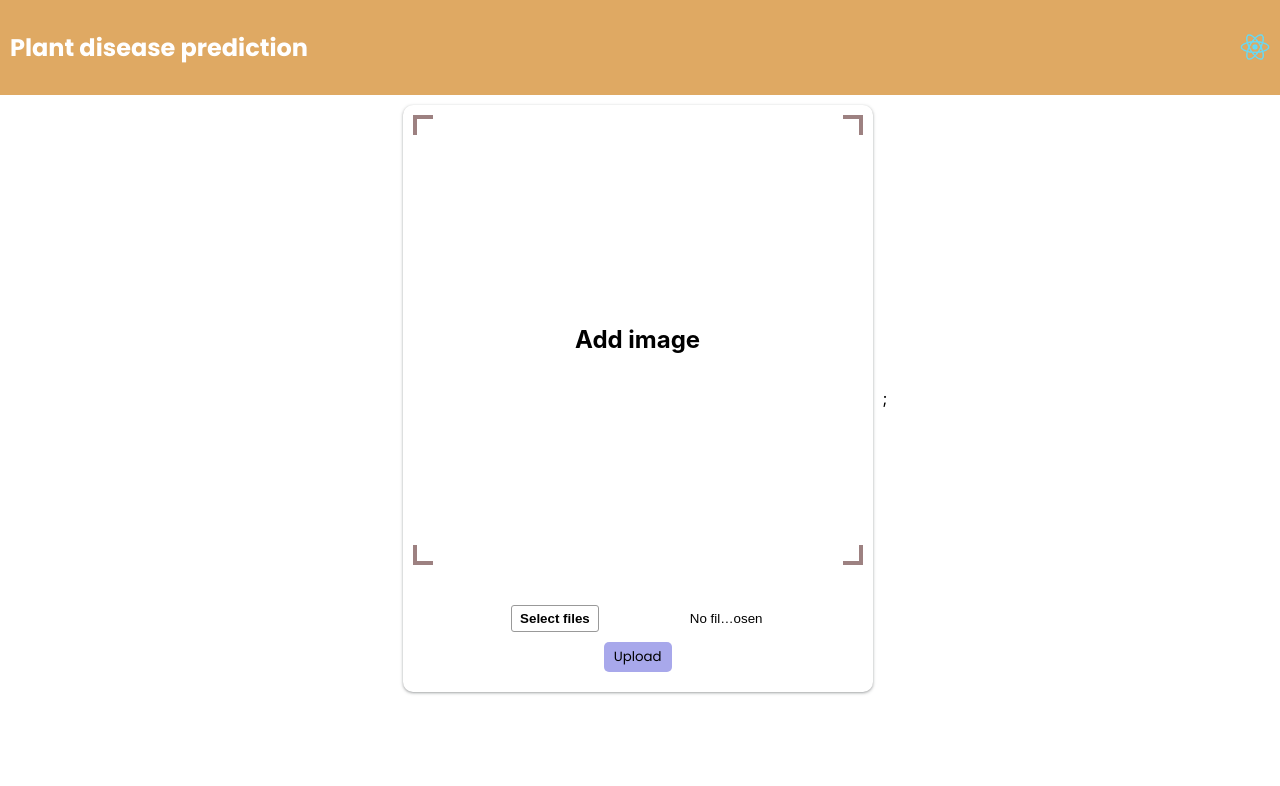
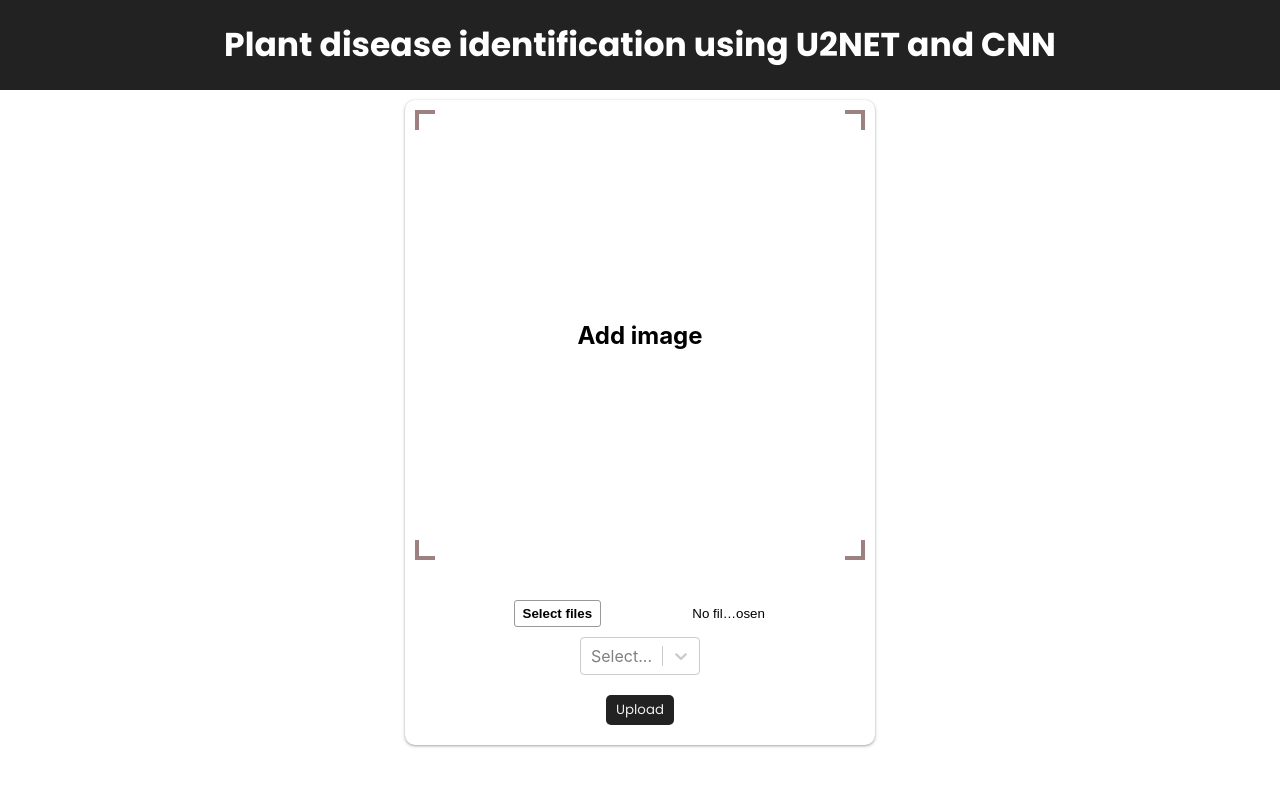
Before and after one commit to Akaash01/plant-disease, a React (Create React App) app: page / in a window 1280 px wide. Shown: the top 786 px of the page. Built offline with nearby package versions, Linux system fonts and the light colour scheme.

Commit message:
added features

```diff
--- a/package.json
+++ b/package.json
@@ -11,6 +11,7 @@
     "react-circular-progressbar": "^2.1.0",
     "react-dom": "^18.2.0",
     "react-scripts": "5.0.1",
+    "react-select": "^5.6.0",
     "web-vitals": "^2.1.4"
   },
   "scripts": {
--- a/src/components/home.js
+++ b/src/components/home.js
@@ -1,27 +1,52 @@
 import { useState } from 'react';
+import Select from 'react-select';
 import axios from 'axios';
 import { CircularProgressbar } from 'react-circular-progressbar';
 import 'react-circular-progressbar/dist/styles.css';
+import { useEffect } from 'react';
 const Home = () => {
+  const options = [
+    { value: 'Apple', label: 'Apple' },
+    { value: 'Tomato', label: 'Tomato' },
+    { value: 'Strawberry', label: 'Strawberry' },
+    { value: 'Potato', label: 'Potato' },
+    { value: 'Corn', label: 'Corn' }
+  ];
   const [file, setfile] = useState(null);
   const [result, setResult] = useState(null);
+
   const uploadImage = async () => {
     console.log(file);
+
     const formData = new FormData();
     formData.append('image', file, file.name);
+    const text = 'disease';
+    formData.append('text', text);
+    console.log(formData);
     // const res = await axios({
     //   method: 'post',
     //   url: 'http://localhost:8000/',
     //   data: formData
     // });
-    const res = { data: { confidence: 65, class: 'blackspotdisease' } };
+    const res = {
+      data: {
+        class: 'Potato__Black_rot',
+        confidence: 1.0,
+        supplement: {
+          name: 'marundhu',
+          image_url: 'image.png',
+          buy_link: 'link uh '
+        },
+        disease_brief:
+          ' Apple scab is the most common disease of apple and crabapple trees in Minnesota. Scab is caused by a fungus that infects both leaves and fruit. Scabby fruit are often unfit for eating. Infected leaves have olive green to brown spots.   Leaves with many leaf spots turn yellow and fall off early. Leaf loss weakens the tree when it occurs many years in a row. Planting disease resistant varieties is the best way to manage scab.'
+      }
+    };
     setResult(res.data);
   };
   return (
     <div className="container">
       <div className="nav-bar">
-        <h2>Plant disease prediction</h2>
-        <img src="./logo192.png" alt="" />
+        <h2>Plant disease identification using U2NET and CNN</h2>
       </div>
       <div className="main-section">
         <div className="selection-area">
@@ -37,11 +62,18 @@ const Home = () => {
             accept="image/gif, image/jpeg, image/jpg , image/png"
             onChange={(e) => setfile(e.target.files[0])}
           />
-          <button onClick={uploadImage}>Upload</button>
+          <div className="select-dropdown">
+            <Select options={options} />
           </div>
+          <button className="styled-button" onClick={uploadImage}>
+            Upload
+          </button>
+        </div>
+        {result && (
+          <>
             <div className="prediction-section">
               {console.log(result)}
-          {result && (
+
               <div className="result-card">
                 <div className="progressBar">
                   <CircularProgressbar
@@ -51,9 +83,27 @@ const Home = () => {
                 </div>
                 <h3>{result.class}</h3>
               </div>
+
+              <div className="description-section">
+                <h3>Brief description</h3>
+                <p>{result.disease_brief}</p>
+              </div>
+            </div>
+            <div className="recommandation-section">
+              <h2>Pesticide</h2>
+              <img
+                src="https://encrypted-tbn1.gstatic.com/shopping?q=tbn:ANd9GcRfq9MLrPL9tFkuFbGb98fMGDdl67v4I2iDLYCVprdsdGaXURCl9UNEr8v_65X1hKrYF5NjSvB01HOGexg-3CJxjkVSu9zPNJ2AunP09vPa0gjEILskTILx&usqp=CAE"
+                alt=""
+              />
+              <h3>Magic FungiX For Fungal disease</h3>
+              <button class="styled-button">
+                <a href="https://agribegri.com/products/buy-propiconazole--25-ec-systematic-fungicide-online-.php">
+                  Buy
+                </a>
+              </button>
+            </div>
+          </>
         )}
-          ;
-        </div>
       </div>
     </div>
   );
--- a/src/index.css
+++ b/src/index.css
@@ -7,20 +7,30 @@ body {
   -webkit-font-smoothing: antialiased;
   -moz-osx-font-smoothing: grayscale;
 }
+a {
+  text-decoration: none;
+  color: white;
+}
 
 .main-section {
   display: flex;
   align-items: center;
   justify-content: center;
+  padding-bottom: 500px;
 }
 .nav-bar {
   padding: 10px;
   display: flex;
   align-items: center;
-  justify-content: space-between;
-  background-color: rgba(219, 159, 80, 0.886);
+  justify-content: center;
+  background-color: #222;
   color: white;
+  font-size: 22px;
   font-family: 'Poppins', sans-serif;
+}
+.nav-bar h2 {
+  margin: 10px 0;
+  text-align: center;
 }
 .nav-bar img {
   width: 30px;
@@ -63,9 +73,10 @@ body {
   background-repeat: no-repeat;
   background-size: 20px 20px;
 }
-.selection-area button {
+.styled-button {
   padding: 5px 10px;
-  background-color: rgba(131, 131, 226, 0.697);
+  background-color: #222;
+  color: #eee;
   border: none;
 
   font-family: 'Poppins', sans-serif;
@@ -109,7 +120,39 @@ input[type='file'] {
   flex-direction: column;
   padding: 10px;
   height: 250px;
-  width: 300px;
+  /* width: 300px; */
   margin: 10px;
   border-radius: 10px;
 }
+
+.recommandation-section {
+  /* width: 500px; */
+  /* height: 600px; */
+  box-shadow: rgba(60, 64, 67, 0.3) 0px 1px 2px 0px,
+    rgba(60, 64, 67, 0.15) 0px 1px 3px 1px;
+  border-radius: 10px;
+  padding: 10px;
+}
+.description-section {
+  box-shadow: rgba(60, 64, 67, 0.3) 0px 1px 2px 0px,
+    rgba(60, 64, 67, 0.15) 0px 1px 3px 1px;
+  border-radius: 10px;
+  max-width: 500px;
+  padding: 10px;
+}
+
+.prediction-section {
+  padding: 10px;
+}
+.conatiner {
+  padding-bottom: 500px;
+}
+
+.select-dropdown {
+  margin: 10px 0px;
+  z-index: 7;
+}
+
+#react-select-5-listbox {
+  color: red;
+}
```
Also changed, not shown: 1 other file (tests, documents, lock files or other folders). Lines whose indentation alone changed are shown as unchanged.
